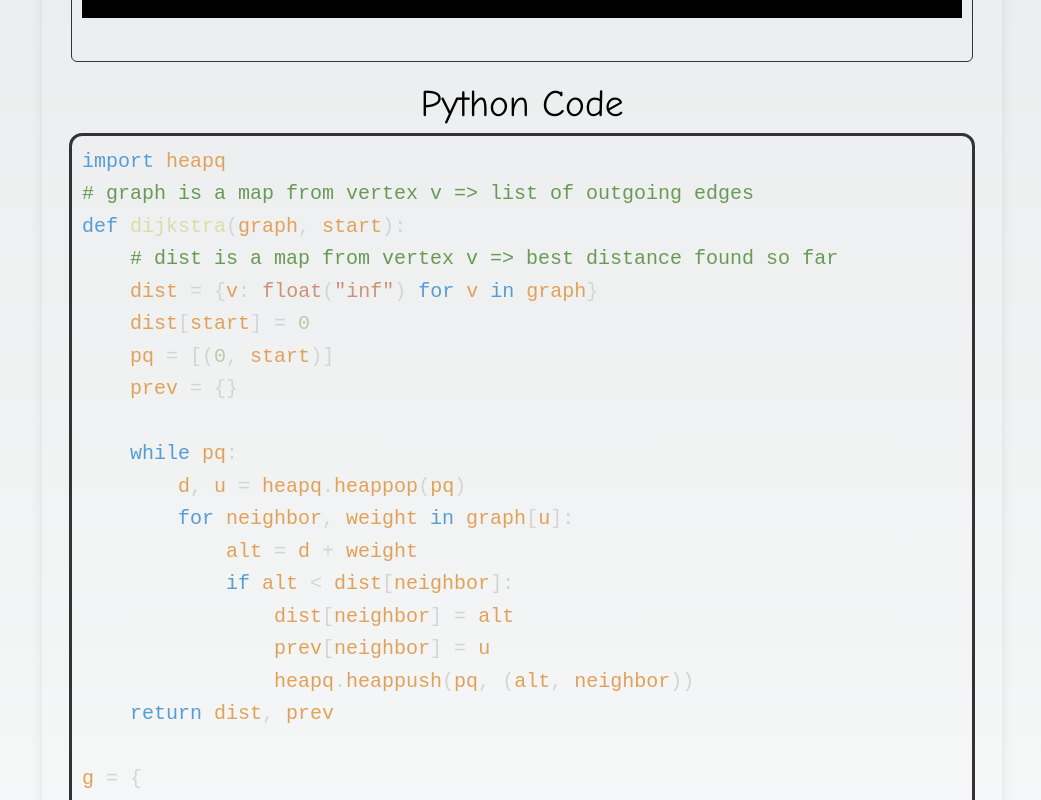
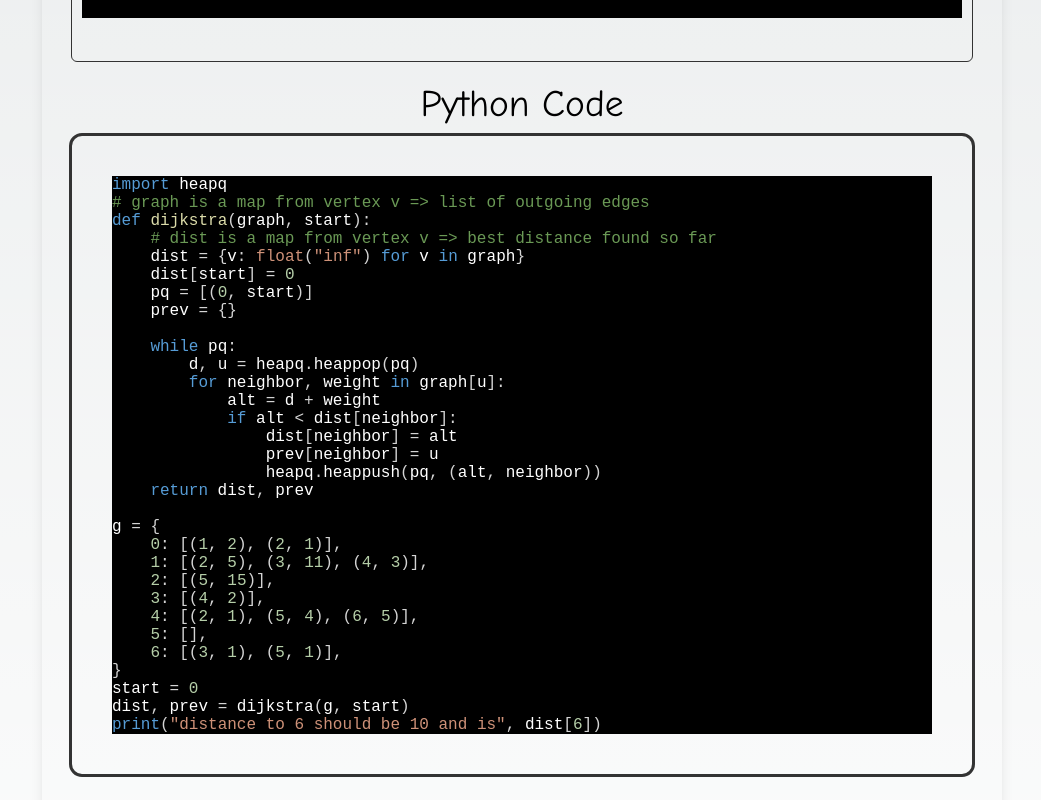
Before and after one commit to tommy11jo/program-comics, a Next.js app in the folder react-src/: page /dijkstras-review in a window 1280 px wide. Shown: the part 1720-2520 px from the top of the page, without its empty margins (118-1159 px from the left). Built offline with nearby package versions, Linux system fonts and the light colour scheme.

Commit message:
improve code editor styles

```diff
--- a/react-src/components/CodeEditor.tsx
+++ b/react-src/components/CodeEditor.tsx
@@ -8,15 +8,25 @@ const CodeEditor = ({ code, lang }: CodeEditorProps) => {
   const customStyle = {
     ...vscDarkPlus,
     'pre[class*="language-"]': {
-      fontFamily: '"Roboto Mono", monospace',
+      background: "#000",
+      fontFamily: 'Cursive, "Roboto Mono", monospace',
+      lineHeight: "normal",
+      fontSize: "16px",
+      color: "white", // workaround to override defaults
+      overflow: "auto",
     },
+    // combining these class does not work, why?
     'code[class*="language-"]': {
-      fontFamily: '"Roboto Mono", monospace',
+      fontSize: "16px",
+      color: "white",
+      overflow: "auto",
     },
   }
+
+  // Note: Manually set bg to black in /node_modules/react-syntax-highlighter/dist/cjs/styles/prism/vsc-dark-plus.js
   return (
-    <div className="p-2 outline outline-[#333] rounded-lg">
-      <SyntaxHighlighter language="python" style={customStyle}>
+    <div className="p-1 md:p-8 outline outline-[#333] rounded-lg">
+      <SyntaxHighlighter language={lang} style={customStyle}>
         {code}
       </SyntaxHighlighter>
     </div>
```
